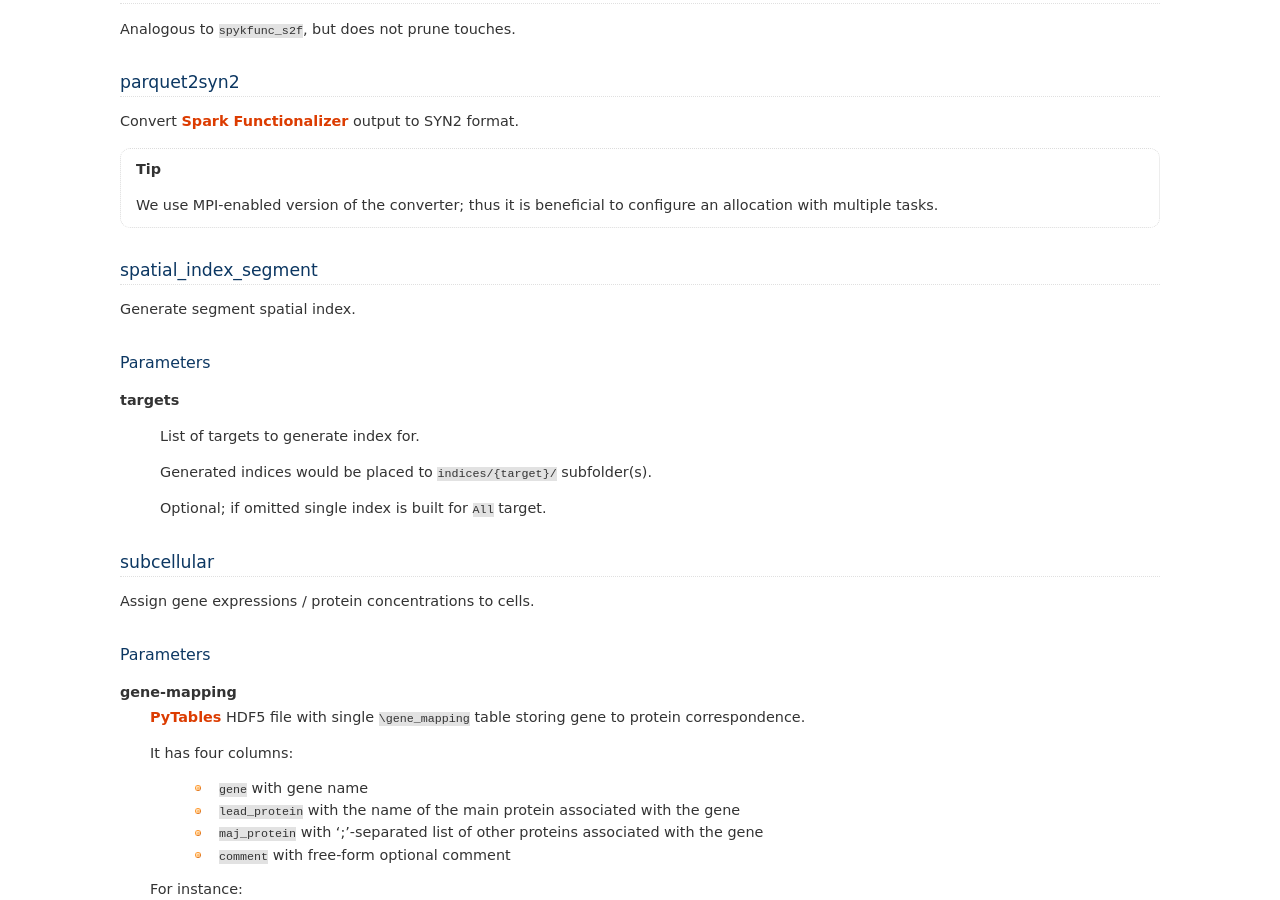
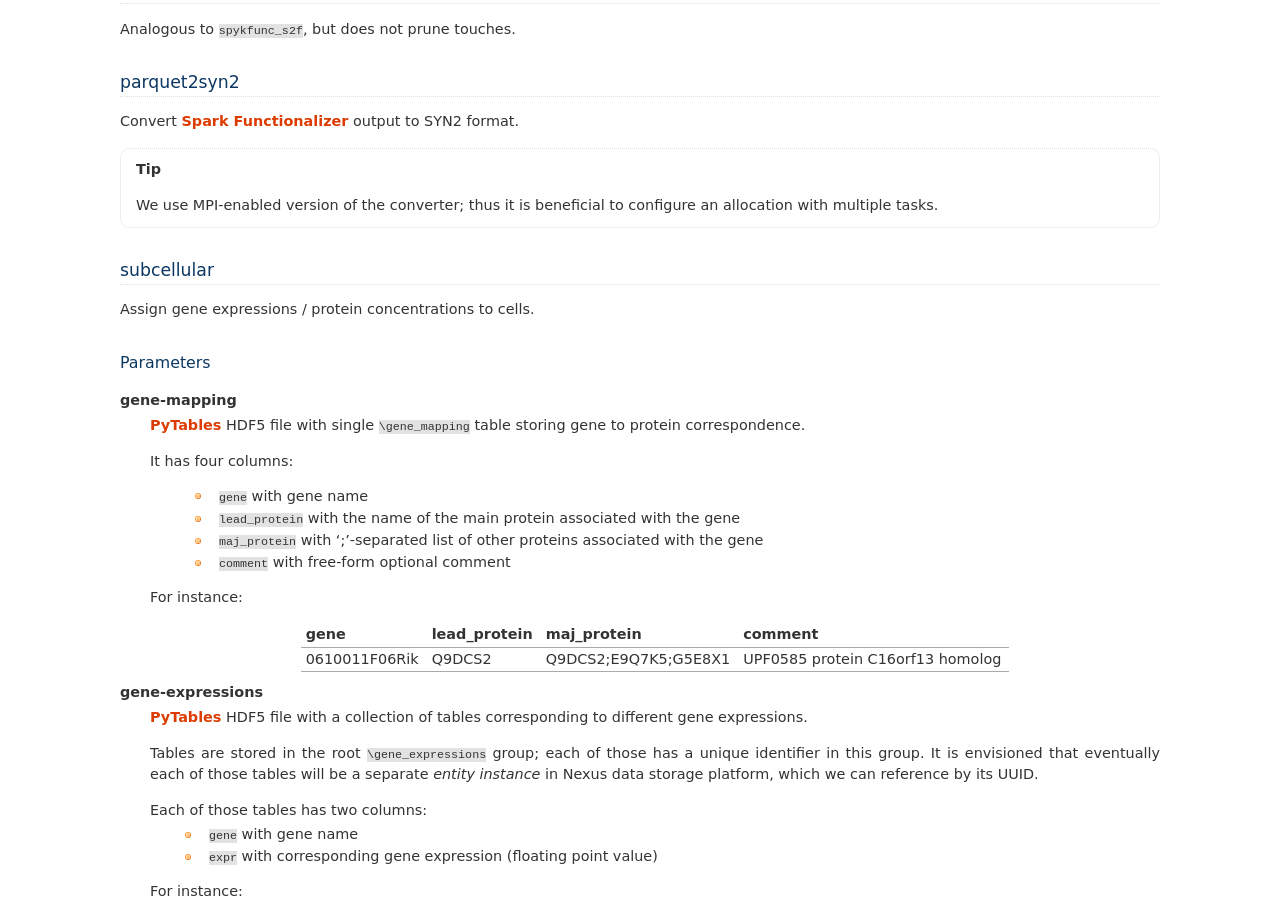
Before and after one commit to BlueBrain/circuit-build, a Sphinx documentation site: the page built from doc/source/phases.rst, in a window 1280 px wide and 900 px high, scrolled down 3403 px. Built offline with Sphinx 7.4.7, drawn with Linux system fonts in a browser that asks for light colours.

Commit message:
Revert "Chunked segment index"
 * reverts commit ee8acd2d
 * that change would be moved to 'ncx' branch

Change-Id: Ia96eeb9fc89b12afdb18a70f08cf20f2dfdd37a5

```diff
--- a/doc/source/phases.rst
+++ b/doc/source/phases.rst
@@ -216,25 +216,6 @@ Convert `Spark Functionalizer <https://bbpteam.epfl.ch/documentation/#spykfunc>`
     We use MPI-enabled version of the converter; thus it is beneficial to configure an allocation with multiple tasks.
 
 
-.. _ref-phase-spatial-index-segment:
-
-spatial_index_segment
----------------------
-
-Generate segment spatial index.
-
-Parameters
-~~~~~~~~~~
-
-**targets**
-
-    List of targets to generate index for.
-
-    Generated indices would be placed to ``indices/{target}/`` subfolder(s).
-
-    Optional; if omitted single index is built for ``All`` target.
-
-
 .. _ref-phase-subcellular:
 
 subcellular
```
Also changed, not shown: 2 other files.
